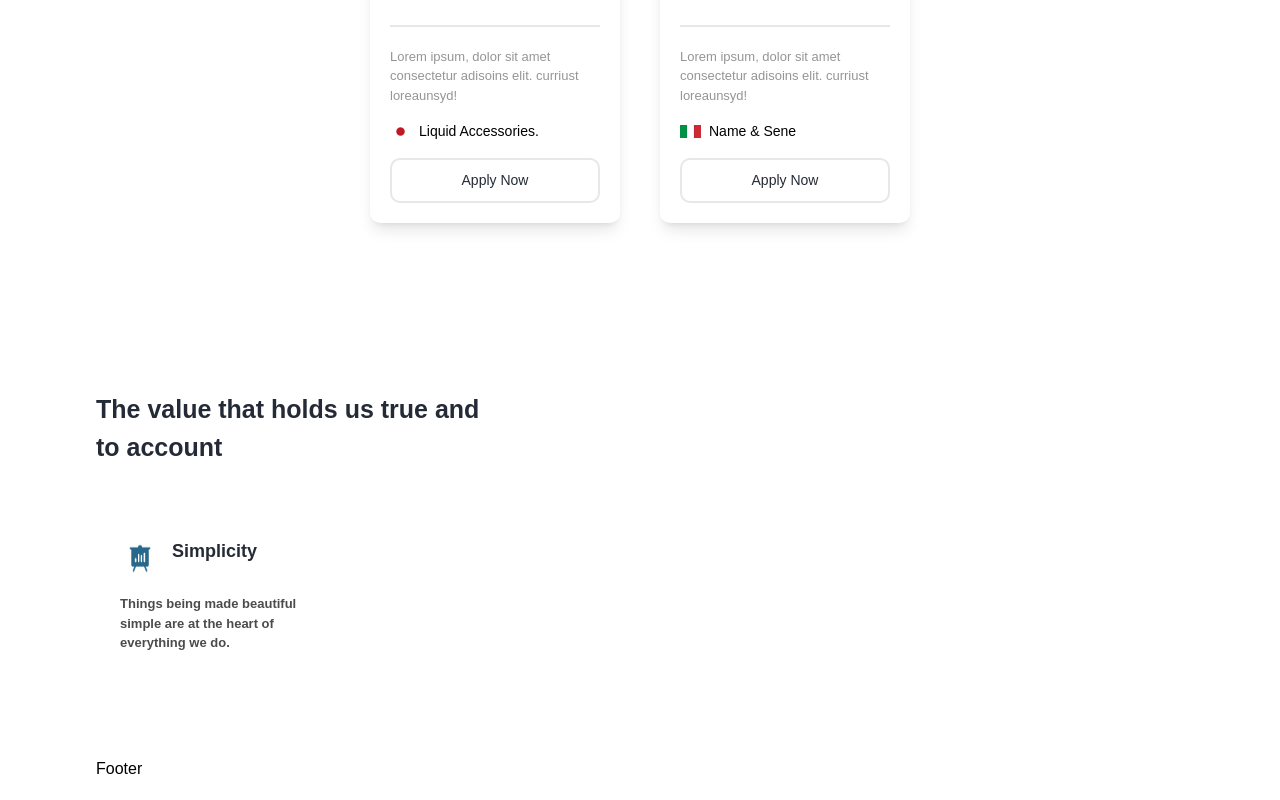
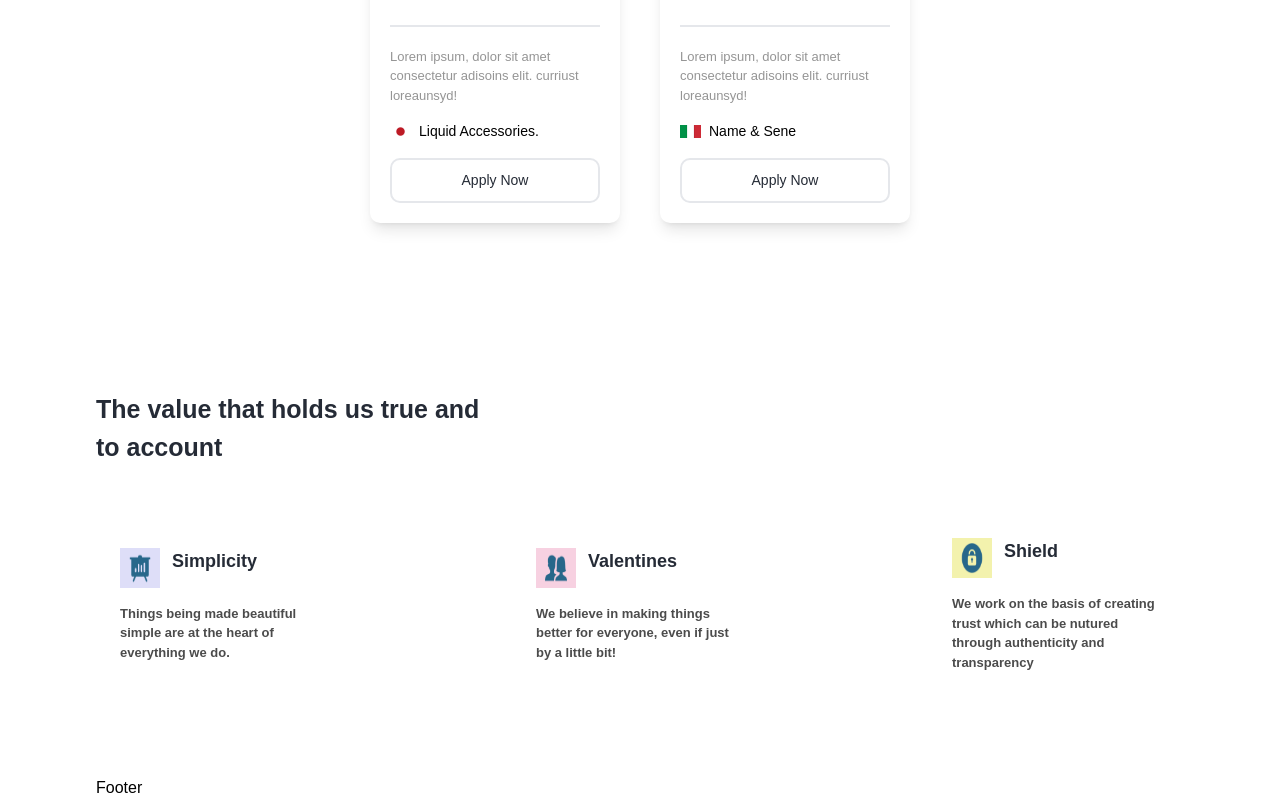
Before and after one commit to Jogbenle/jobhunter, a React (Vite) app: page / in a window 1280 px wide. Shown: the part 1181-1981 px from the top of the page. Built offline with nearby package versions, Linux system fonts and the light colour scheme; a web font is replaced by a local one.

Commit message:
Update value.jsx

```diff
--- a/src/Components/ValueDiv/Value.jsx
+++ b/src/Components/ValueDiv/Value.jsx
@@ -1,14 +1,19 @@
 import React from 'react'
 import simple from '../../Assets/simple.png'
+import valentines from '../../Assets/valentines.png'
+import shield from '../../Assets/shield.png'
+
 
 const Value = () => {
   return (
     <div className='mb-[4rem] mt-[6rem]'>
       <h1 className='text-textColor text-[25px] py-[2rem] pb-[3rem] font-bold w-[400px] block'> The value that holds us true and to account </h1>
+
       <div className='grid gap-[10rem] grid-cols-3 items-center'>
+
         <div className='singleGrid rounded-[10px] hover:bg-[#eeedf7] p-[1.5rem]'>
           <div className='flex item-center gap-3'>
-            <div className='imgDiv p-[4px] round-[.8rem] bg-inherit-[#dedef8] h-[40px] w-[40px] flex item-center justify-center'>
+            <div className='imgDiv p-[4px] round-[.8rem] bg-[#dedef8] h-[40px] w-[40px] flex item-center justify-center'>
               <img src={simple} alt='' className='w-[70%]'/>
             </div>
 
@@ -20,6 +25,37 @@ const Value = () => {
             Things being made beautiful simple are at the heart of everything we do.
           </p>
         </div>
+
+        <div className='singleGrid rounded-[10px] hover:bg-[#f7edf5] p-[1.5rem]'>
+          <div className='flex item-center gap-3'>
+            <div className='imgDiv p-[4px] round-[.8rem] bg-[#f7d1e1] h-[40px] w-[40px] flex item-center justify-center'>
+              <img src={valentines} alt='' className='w-[70%]'/>
+            </div>
+
+            <span className='font-semibold text-textColor text-[18px]'>
+              Valentines
+            </span>
+          </div>
+          <p className='text-[13px] text-Color opacity-[.7] py-[1rem] font-semibold'>
+            We believe in making things better for everyone, even if just by a little bit!
+          </p>
+        </div>
+
+        <div className='singleGrid rounded-[10px] hover:bg-[#fcfae3] p-[1.5rem]'>
+          <div className='flex item-center gap-3'>
+            <div className='imgDiv p-[4px] round-[.8rem] bg-[#f3f2ad] h-[40px] w-[40px] flex item-center justify-center'>
+              <img src={shield} alt='' className='w-[70%]'/>
+            </div>
+
+            <span className='font-semibold text-textColor text-[18px]'>
+              Shield
+            </span>
+          </div>
+          <p className='text-[13px] text-Color opacity-[.7] py-[1rem] font-semibold'>
+            We work on the basis of creating trust which can be nutured through authenticity and transparency
+          </p>
+        </div>
+
       </div>
     </div>
   )
```
